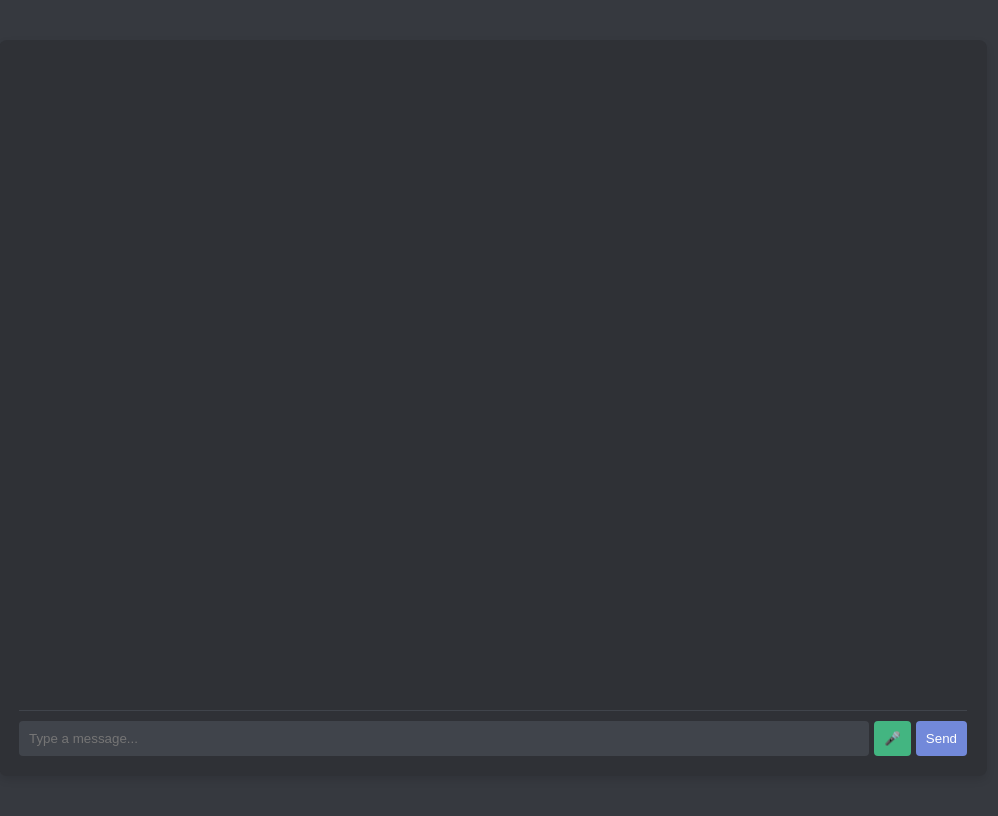
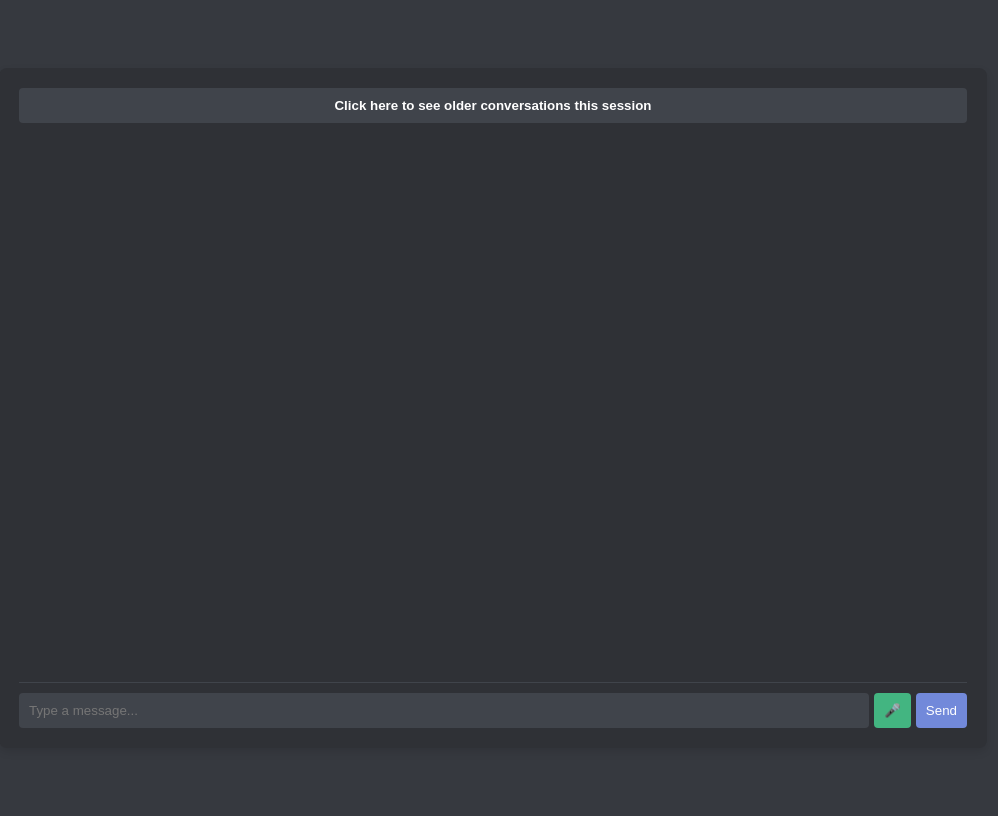
Before and after one commit to Martinimpero/chatbot_django, a Django app: page /chatbot/ in a window 1280 px wide. Shown: the whole page, without its empty margins (147-1145 px from the left). Run offline with Django 5.2, Linux system fonts and the light colour scheme.

Commit message:
MP1: Corrected styling and chat history

```diff
--- a/basic_dashboard/chatbot/static/chatbot/styles.css
+++ b/basic_dashboard/chatbot/static/chatbot/styles.css
@@ -8,20 +8,67 @@
     height: 100vh;
 }
 
+/* Apply the same style to older messages */
+#chat-history {
+    background-color: #2F3136; /* Same as chat box */
+    padding: 10px;
+    border-radius: 8px;
+    margin-bottom: 10px;
+}
+
+/* Style the toggle button */
+#toggle-history {
+    background-color: #40444B;
+    color: white;
+    border: none;
+    padding: 10px 15px;
+    border-radius: 4px;
+    cursor: pointer;
+    width: 100%;
+    text-align: center;
+    font-weight: bold;
+}
+
+#toggle-history:hover {
+    background-color: #7289DA; /* Hover effect */
+}
+
 .chat-container {
     background-color: #2F3136;
     padding: 20px;
     border-radius: 8px;
     width: 75%;
+    height: 80vh; /* Fixed height */
+    display: flex;
+    flex-direction: column;
     box-shadow: 0 4px 8px rgba(0, 0, 0, 0.1);
 }
 
 #chat-box {
-    height: 80vh;
-    overflow-y: auto;
+    flex-grow: 1;
+    height: 100%; /* Ensure it always stays within chat-container */
+    overflow-y: auto; /* Enables vertical scrolling */
     border-bottom: 1px solid #40444B;
     padding-bottom: 10px;
     margin-bottom: 10px;
+    display: flex;
+    flex-direction: column; /* Normal top-to-bottom message flow */
+    scrollbar-width: thin; /* Makes scrollbar slimmer */
+    scrollbar-color: #7289DA #2F3136; /* Custom scrollbar color */
+}
+
+/* Custom scrollbar for WebKit browsers */
+#chat-box::-webkit-scrollbar {
+    width: 8px; /* Width of scrollbar */
+}
+
+#chat-box::-webkit-scrollbar-thumb {
+    background-color: #7289DA; /* Color of scrollbar handle */
+    border-radius: 4px;
+}
+
+#chat-box::-webkit-scrollbar-track {
+    background: #2F3136; /* Background track */
 }
 
 .message {
--- a/basic_dashboard/chatbot/templates/chatbot/chat.html
+++ b/basic_dashboard/chatbot/templates/chatbot/chat.html
@@ -76,19 +76,39 @@
                 chatBox.scrollTop = chatBox.scrollHeight;
             }
         }
+        function toggleHistory() {
+            let historyDiv = document.getElementById("chat-history");
+            if (historyDiv.style.display === "none") {
+                historyDiv.style.display = "block";
+            } else {
+                historyDiv.style.display = "none";
+            }
+        }
     </script>
 </head>
 <body>
     <div class="chat-container">
-        <div id="chat-box">
+        <button id="toggle-history" onclick="toggleHistory()">Click here to see older conversations this session</button>
+        <div id="chat-history" style="display: none;">
             {% for message in chat_history %}
-                <div class="message">{{ message }}</div>
+                <div class="message {% if message.user %}user{% else %}bot{% endif %}">
+                    {{ message }}
+                </div>
             {% endfor %}
         </div>
+
+        <div id="chat-box">
+            {% for message in messages %}
+                <div class="message {% if message.user %}user{% else %}bot{% endif %}">
+                    {{ message.text }}
+                </div>
+            {% endfor %}
+        </div>
+
         <div class="input-container">
             <input type="text" id="message-input" placeholder="Type a message...">
-            <button id="mic-btn" onclick="startVoiceRecognition()">🎤</button>
-            <button id="send-btn" onclick="sendMessage()">Send</button>
+            <button id="mic-btn">🎤</button>
+            <button id="send-btn">Send</button>
         </div>
     </div>
 </body>
```
